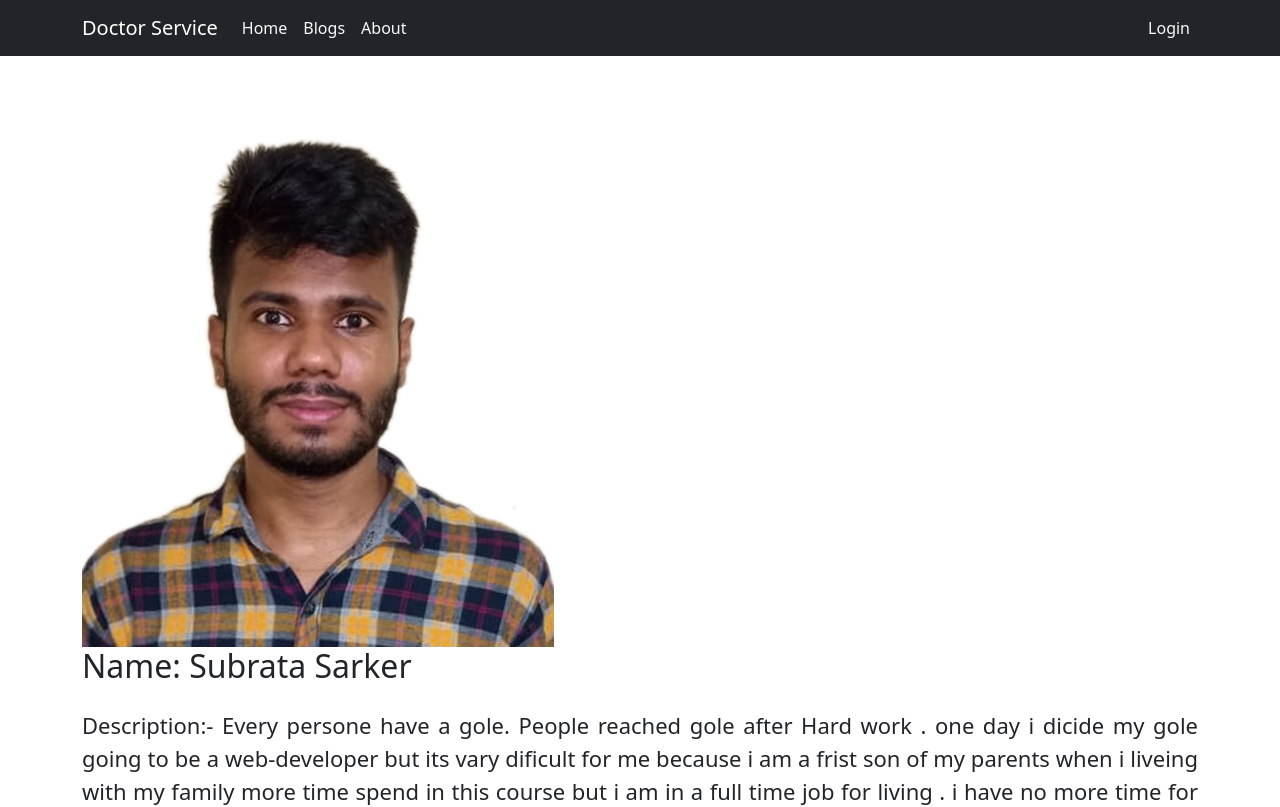
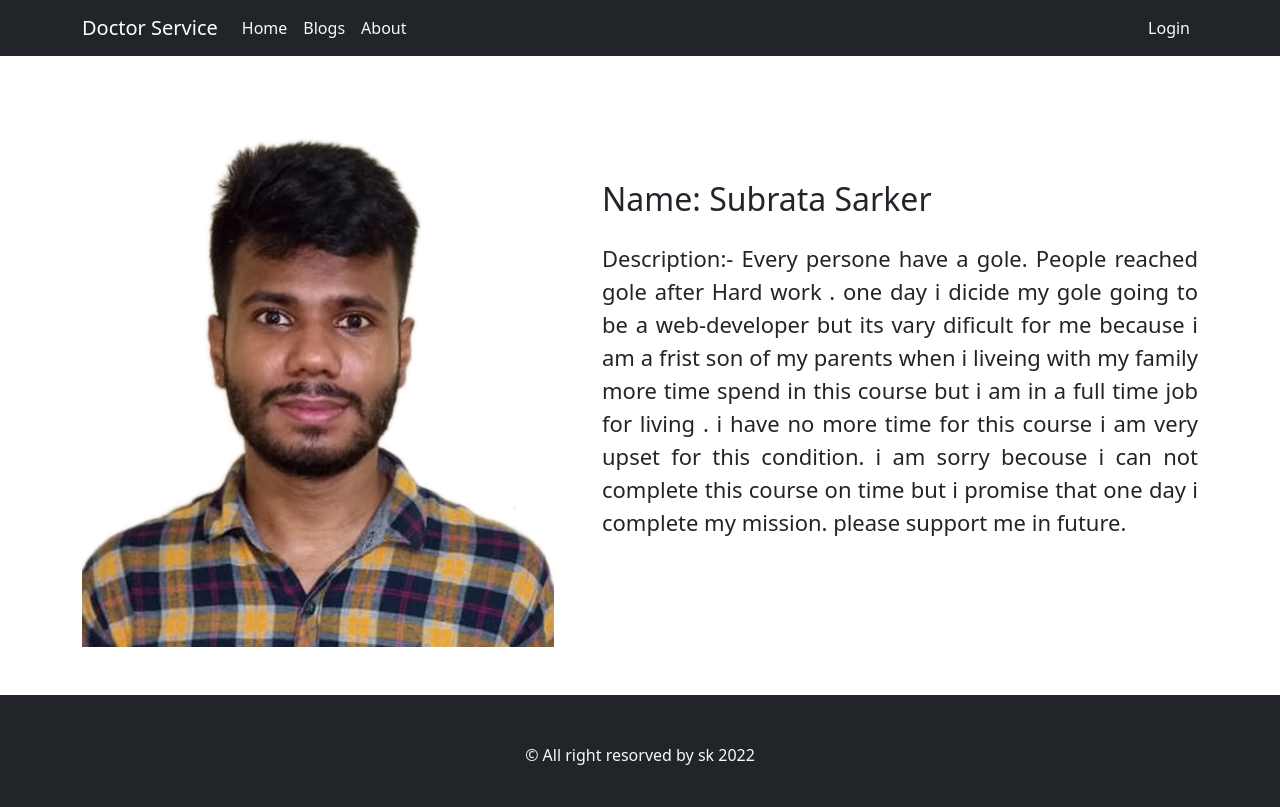
Before and after one commit to new-hero/assignment10, a React (Create React App) app: page /about in a window 1280 px wide. Shown: the top 807 px of the page. Built offline with nearby package versions, Linux system fonts and the light colour scheme; no server answers.

Commit message:
reset and verification part complet

```diff
--- a/src/components/About/About.js
+++ b/src/components/About/About.js
@@ -4,10 +4,13 @@ import sk from '../../images/sk.jpg'
 const About = () => {
     return (
         <div className='container'>
-            <div>
+            <div className='d-flex align-items-center'>
+
                 <img src={sk} alt= "subrata"/>
-                <h2>Name: Subrata Sarker</h2>
-                <p className='aboutme py-3'> Description:- Every persone have a gole. People reached gole after Hard work . one day i dicide my gole going to be a web-developer but its vary dificult for me because i am a frist son of my parents when i liveing with my family more time spend in this course but i am in a full time job for living . i have no more time for this course i am very upset for this condition. i am sorry becouse i can not complete this course on time but i promise that one day i complete my mission. please support me in future. </p>
+                <div className='pt-5 ms-5'>
+                    <h2>Name: Subrata Sarker</h2>
+                    <p className='aboutme py-3'> Description:- Every persone have a gole. People reached gole after Hard work . one day i dicide my gole going to be a web-developer but its vary dificult for me because i am a frist son of my parents when i liveing with my family more time spend in this course but i am in a full time job for living . i have no more time for this course i am very upset for this condition. i am sorry becouse i can not complete this course on time but i promise that one day i complete my mission. please support me in future. </p>
+                </div>
             </div>
 
         </div>
--- a/src/components/Login/Login.js
+++ b/src/components/Login/Login.js
@@ -8,6 +8,7 @@ import 'react-toastify/dist/ReactToastify.css';
 import { useSendPasswordResetEmail } from 'react-firebase-hooks/auth';
 import { sendPasswordResetEmail } from 'firebase/auth';
 import Sociallogin from '../SocialLogin/Sociallogin';
+
 
 const Login = () => {
   const navigate=useNavigate();
@@ -39,11 +40,15 @@ if (error) {
   const handleRegister= ()=>{
     navigate("/register")
   }
+  const [sendPasswordResetEmail, sending ] = useSendPasswordResetEmail(
+    auth
+  );
   const handlereset= async () => {
     const email = emailRef.current.value;
     await sendPasswordResetEmail(email);
     alert('Sent email');
   }
+
     return (
         <div className='w-25 mx-auto mt-5'>
           <Form onSubmit={handleSubmit}>
--- a/src/components/Register/Register.js
+++ b/src/components/Register/Register.js
@@ -8,6 +8,7 @@ import auth from '../../fairbase.init';
 const Register = () => {
 
   const navigate=useNavigate();
+
   const handlelogin= ()=>{
     navigate("/login")
   }
@@ -16,7 +17,7 @@ const Register = () => {
     user,
     loading,
     error,
-  ] = useCreateUserWithEmailAndPassword(auth, {sendEmailVerification : true});
+  ] = useCreateUserWithEmailAndPassword(auth, {sendEmailVerification: true} );
   if(user){
     navigate('/')
   }
```
